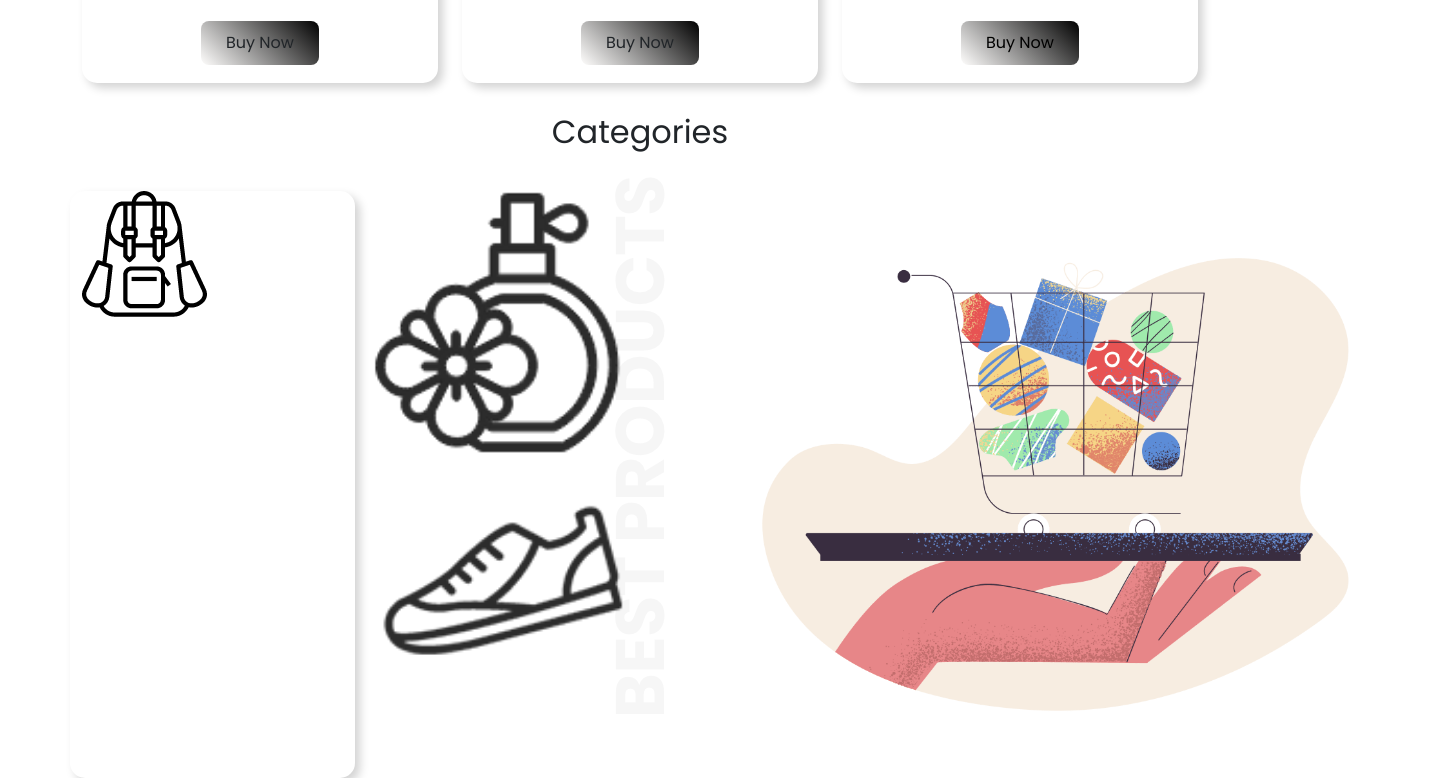
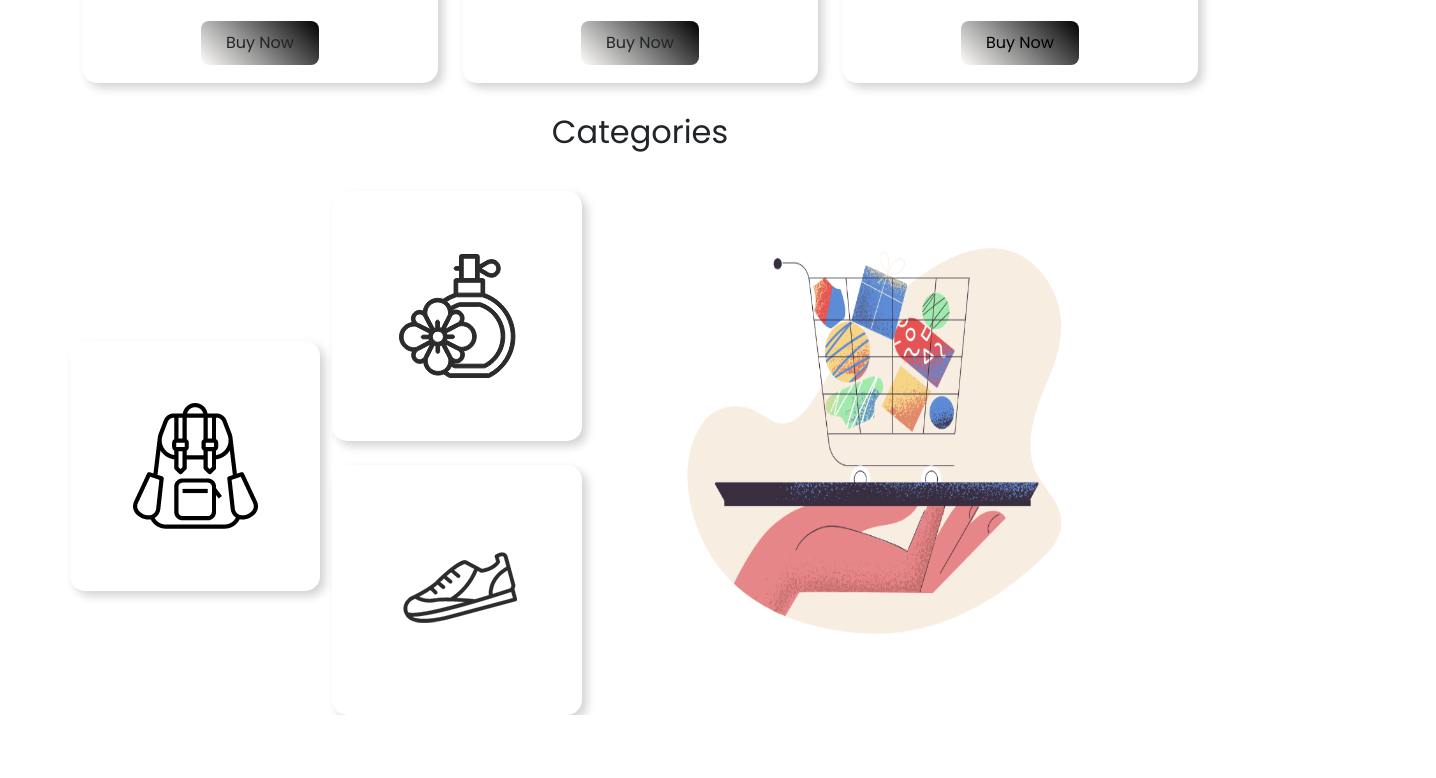
Before and after one commit to DeveloperOrpon/E-Commerce-website2, a plain HTML site: page index.html in a window 1280 px wide. Shown: the part 1852-2630 px from the top of the page, 1436 px wide, since content can reach past the window. After the commit the page ends 2567 px from the top, so only its background shows below. Drawn offline with nearby package versions, Linux system fonts and the light colour scheme.

Commit message:
FinalCommit

```diff
--- a/index.html
+++ b/index.html
@@ -11,7 +11,7 @@
     <link rel="stylesheet" href="style.css">
 </head>
 <body>
-    <div class="container mt-4">
+    <div class="container mt-4 ">
         <nav class="navbar navbar-expand-lg navbar-light">
             <div class="container-fluid">
               <a class="navbar-brand" href="#"><img src="images/logo.png" alt=""></a>
@@ -30,7 +30,7 @@
           </nav>
     </div>
     <div class="background">
-        <div class="container">
+        <div class="container background2">
             <div id="carouselExampleControls" class="carousel slide orage-bg" data-bs-ride="carousel">
                 <div class="carousel-inner">
                   <div class="carousel-item active">
@@ -180,14 +180,18 @@
 <div class="container">
     <h2 class="cat-text">Categories</h2>
     <div class="row">
-        <div class="col-md-3 box-shaow">
+        <div class="col-md-6 box-shaow bagimg">
             <img src="images/Categories/bag.png" alt="">
         </div>
-        <div class="col-md-3 d-flex flex-column">
+        <div class="col-md-3 d-flex flex-column ">
+          <div class="box-shaow mb-4">
             <img src="images/Categories/perfume.png" alt="">
-            <img src="images/Categories/shoe.png" alt="">
+          </div>
+            <div class="box-shaow">
+              <img src="images/Categories/shoe.png" alt="">
+            </div>
         </div>
-        <div class="col-md-6">
+        <div class="col-md-4 pale-order">
             <img src="images/Categories/pale-order.png" alt="">
         </div>
     </div>
--- a/style.css
+++ b/style.css
@@ -34,7 +34,7 @@ body {
   background-position: left;
   background-position-y: 370px;
 }
-.container {
+.background2 {
   background-image: url("images/bg-1.png");
   background-repeat: no-repeat;
   background-position: center;
@@ -72,5 +72,22 @@ body {
   background-color: white;
   border-radius: 15px;
   border: none;
+  height: 250px;
+  width: 250px;
+  display: flex;
+  justify-content: center;
+  align-items: center;
+
   box-shadow: 5px 5px 10px lightgray;
 }
+.box-shaow img {
+  width: 100;
+  height: 100;
+}
+.bagimg {
+  margin-top: 150px;
+}
+.pale-order img {
+  width: 500px;
+  height: 500px;
+}
```
